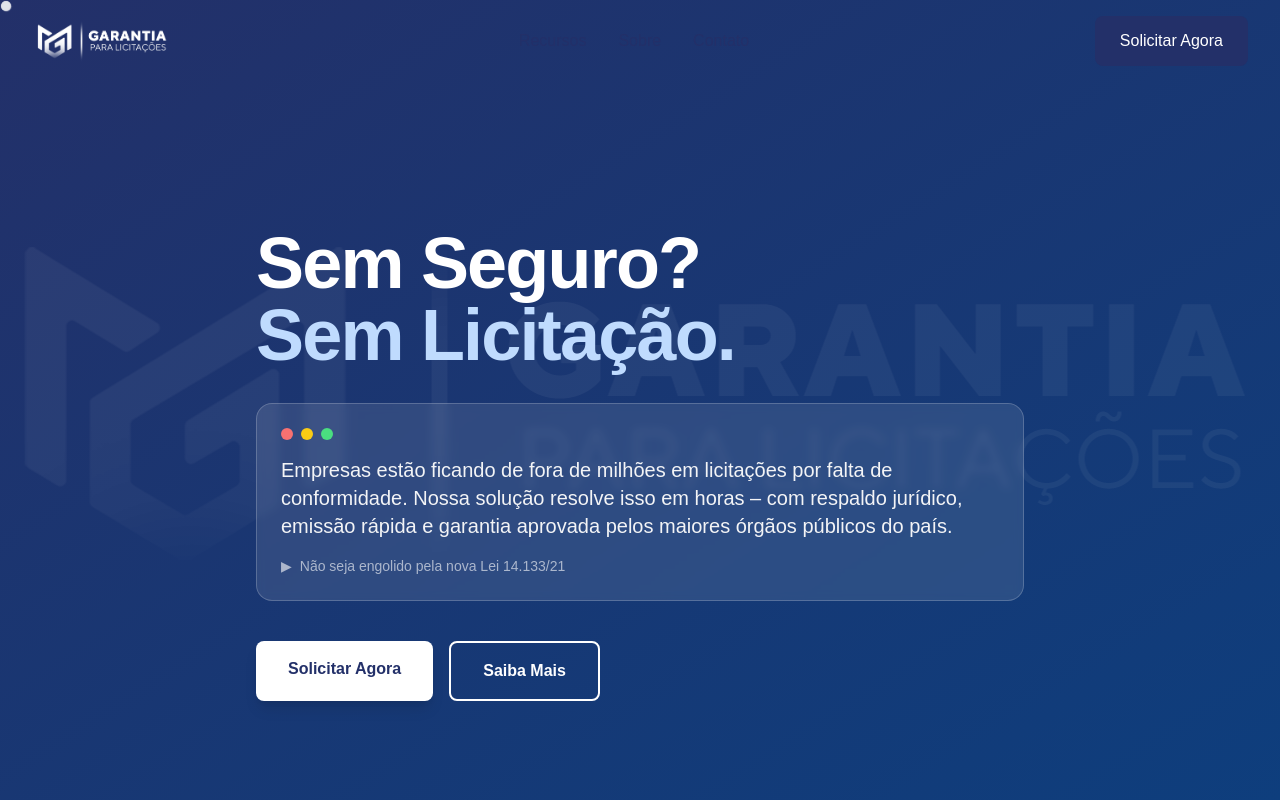
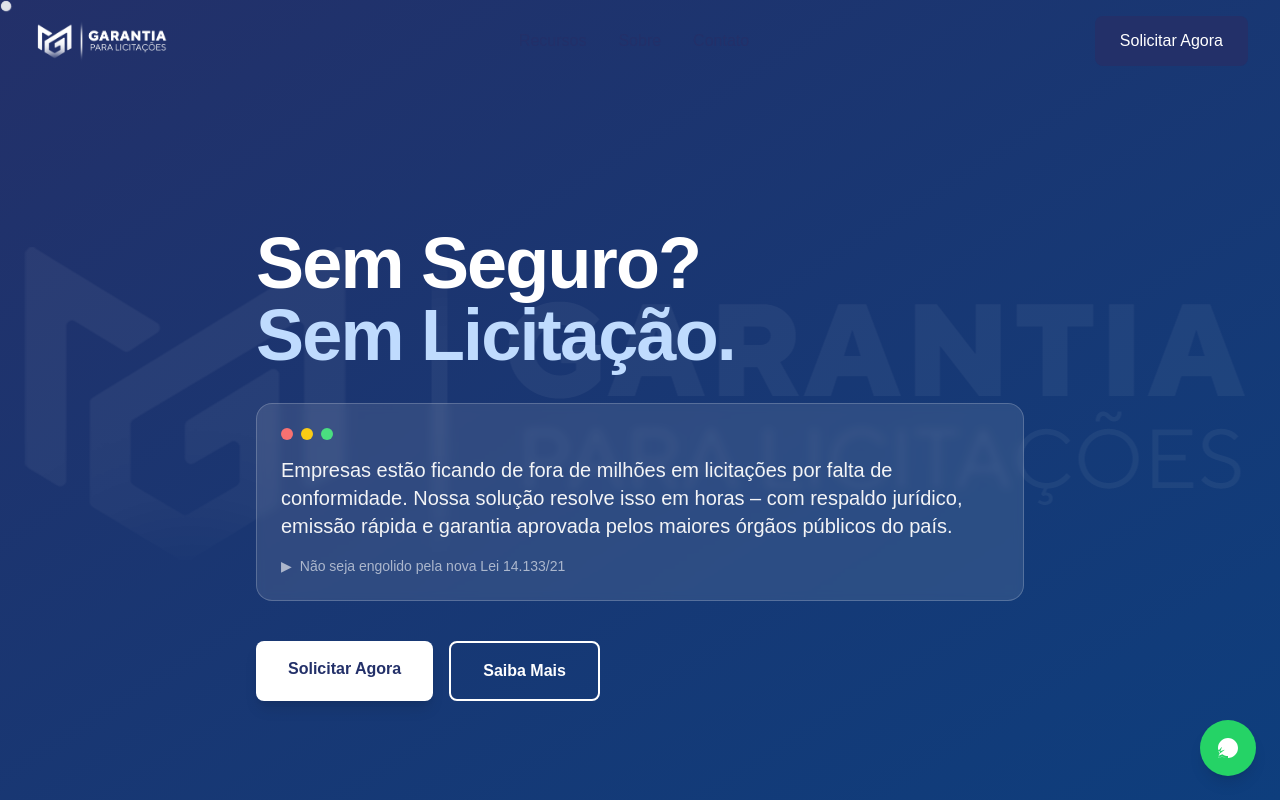
Before and after one commit to kauntdewn1/garantia-app, a React (Vite) app: page / in a window 1280 px wide. Shown: the top 800 px of the page. Built offline with nearby package versions, Linux system fonts and the light colour scheme; no server answers; the HTML template or start-up script is replaced by a standard one; a web font is replaced by a local one.

Commit message:
Add WhatsApp Button Component

```diff
--- a/src/App.jsx
+++ b/src/App.jsx
@@ -11,6 +11,7 @@ import RequestForm from './components/RequestForm'
 import Footer from './components/Footer'
 import PrivacyPolicy from './components/PrivacyPolicy'
 import TermsOfService from './components/TermsOfService'
+import WhatsAppButton from './components/WhatsAppButton'
 
 function App() {
   return (
@@ -32,6 +33,7 @@ function App() {
           } />
         </Routes>
         <Footer />
+        <WhatsAppButton />
       </div>
     </Router>
   );
--- /dev/null
+++ b/src/components/WhatsAppButton.jsx
@@ -0,0 +1,34 @@
+import React from 'react';
+import { motion } from 'framer-motion';
+
+function WhatsAppButton() {
+  const whatsappLink = "https://api.whatsapp.com/send?phone=556296862769&text=Olá%2C%20estou%20vindo%20do%20site%20e%20gostaria%20de%20ser%20atendo%28a%29%20por%20aqui.";
+
+  return (
+    <motion.a
+      href={whatsappLink}
+      target="_blank"
+      rel="noopener noreferrer"
+      className="fixed bottom-6 right-6 z-50 bg-[#25D366] text-white p-4 rounded-full shadow-lg hover:bg-[#128C7E] transition-colors duration-300"
+      initial={{ scale: 0 }}
+      animate={{ scale: 1 }}
+      whileHover={{ scale: 1.1 }}
+      whileTap={{ scale: 0.9 }}
+    >
+      <svg
+        xmlns="http://www.w3.org/2000/svg"
+        viewBox="0 0 24 24"
+        fill="currentColor"
+        className="w-6 h-6"
+      >
+        <path
+          fillRule="evenodd"
+          d="M12 2C6.48 2 2 6.48 2 12c0 2.17.7 4.19 1.89 5.83L2.29 22l4.17-1.59C7.88 21.44 9.89 22 12 22c5.52 0 10-4.48 10-10S17.52 2 12 2zm0 18c-1.85 0-3.65-.54-5.19-1.56l-.37-.22-3.83 1.46 1.46-3.83-.22-.37C2.54 15.65 2 13.85 2 12c0-5.52 4.48-10 10-10s10 4.48 10 10-4.48 10-10 10zm-3.46-5.92l-.37-.22-3.83 1.46 1.46-3.83-.22-.37C2.54 15.65 2 13.85 2 12c0-5.52 4.48-10 10-10s10 4.48 10 10-4.48 10-10 10c-1.85 0-3.65-.54-5.19-1.56l-.37-.22-3.83 1.46 1.46-3.83-.22-.37z"
+          clipRule="evenodd"
+        />
+      </svg>
+    </motion.a>
+  );
+}
+
+export default WhatsAppButton;
```
